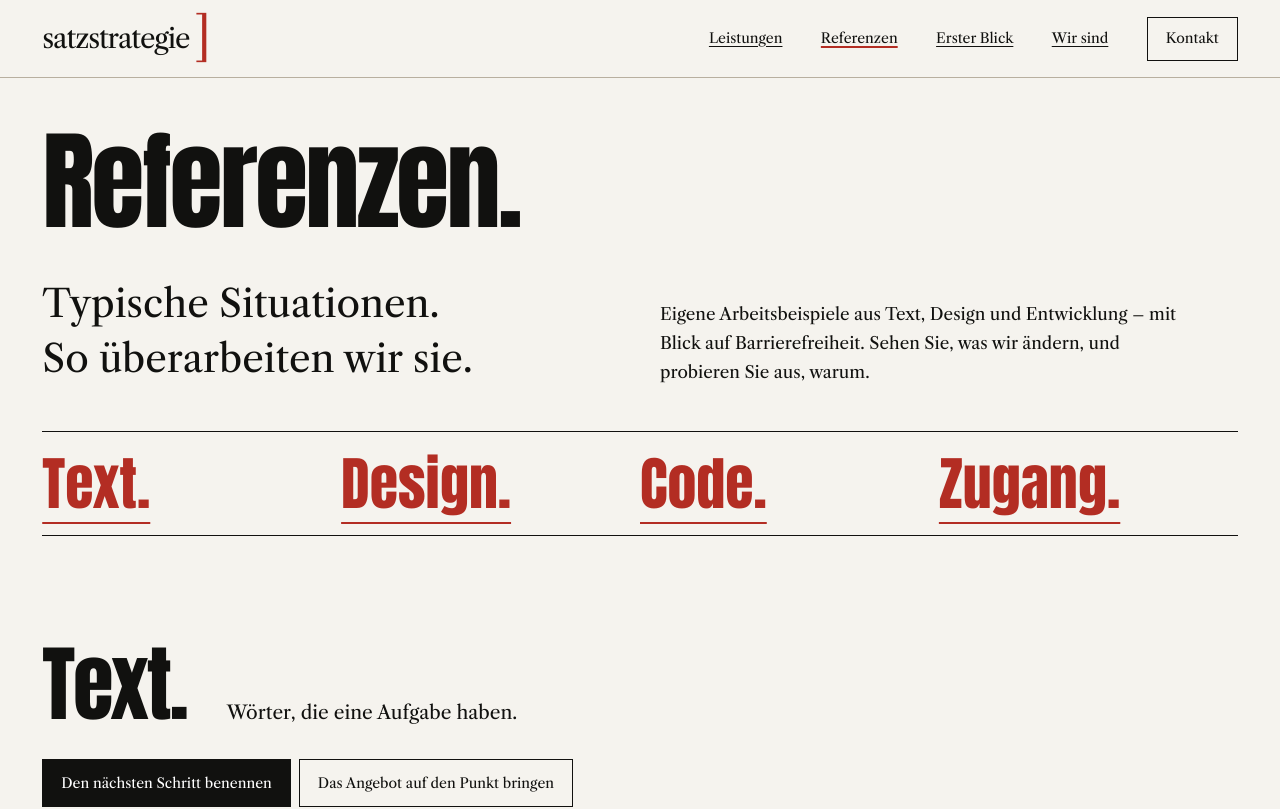
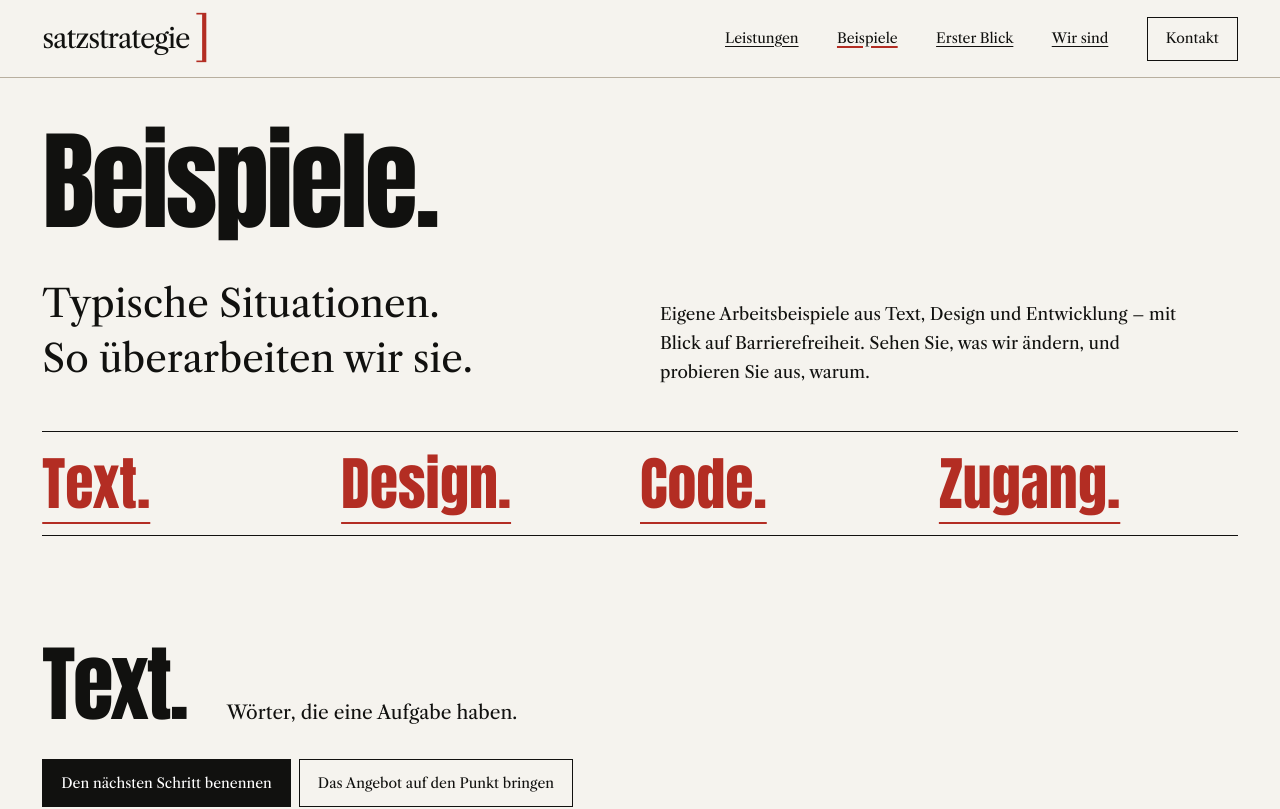
Before and after one commit to lillycontentcreatorwerkstatt-sudo/satzstrategie-webseite, a Next.js app in the folder webseiten-check/: page /referenzen in a window 1280 px wide. Shown: the top 809 px of the page. Built offline with nearby package versions, Linux system fonts and the light colour scheme.

Commit message:
Rename references page to Beispiele

```diff
--- a/webseiten-check/src/app/components/siteNavigation.ts
+++ b/webseiten-check/src/app/components/siteNavigation.ts
@@ -1,6 +1,6 @@
 export const siteNavigation = [
   { href: "/beratung", label: "Leistungen", number: "01" },
-  { href: "/referenzen", label: "Referenzen", number: "02" },
+  { href: "/referenzen", label: "Beispiele", number: "02" },
   { href: "/erster-blick", label: "Erster Blick", number: "03" },
   { href: "/wer-wir-sind", label: "Wir sind", number: "04" },
   { href: "/kontakt", label: "Kontakt", number: "05" },
--- a/webseiten-check/src/app/referenzen/page.tsx
+++ b/webseiten-check/src/app/referenzen/page.tsx
@@ -4,15 +4,15 @@ import StudioShell, { StudioNext } from '../components/StudioShell';
 import WorkExamples from './work-examples';
 import './referenzen.css';
 
-export const metadata = pageMetadata('/referenzen', 'Referenzen: Text, Design, Code und Zugang | Satzstrategie', 'Typische Situationen. Eigene Arbeitsbeispiele zeigen, wie Satzstrategie Texte, Gestaltung, Formulare und die Zugänglichkeit von Webseiten verbessert.');
+export const metadata = pageMetadata('/referenzen', 'Beispiele: Text, Design, Code und Zugang | Satzstrategie', 'Typische Situationen. Eigene Arbeitsbeispiele zeigen, wie Satzstrategie Texte, Gestaltung, Formulare und die Zugänglichkeit von Webseiten verbessert.');
 
 export default function ReferencesPage() {
   return <StudioShell active="/referenzen" flowFooter>
     <div className="work-page">
       <header className="work-intro">
-        <h1>Referenzen.</h1>
+        <h1>Beispiele.</h1>
         <div className="work-intro-copy"><p className="work-lead">Typische Situationen.<br />So überarbeiten wir sie.</p><p>Eigene Arbeitsbeispiele aus Text, Design und Entwicklung – mit Blick auf Barrierefreiheit. Sehen Sie, was wir ändern, und probieren Sie aus, warum.</p></div>
-        <nav className="work-index" aria-label="Bereiche der Referenzen"><a href="#text">Text.</a><a href="#design">Design.</a><a href="#code">Code.</a><a href="#zugang">Zugang.</a></nav>
+        <nav className="work-index" aria-label="Bereiche der Beispiele"><a href="#text">Text.</a><a href="#design">Design.</a><a href="#code">Code.</a><a href="#zugang">Zugang.</a></nav>
       </header>
       <WorkExamples />
       <aside className="work-method"><h2>Vom Beispiel<br />zu Ihrer Seite.</h2><div><p>Die Beispiele zeigen einzelne Entscheidungen. Was Ihre Webseite braucht, sehen wir uns im Zusammenhang an: die Texte, die Gestaltung und die Bedienung.</p><p>Eine vollständige Prüfung der Barrierefreiheit umfasst weitere Anforderungen. Die Beispiele orientieren sich an den W3C-Erläuterungen zu <a href="https://www.w3.org/WAI/WCAG22/Understanding/contrast-minimum.html">Textkontrast</a>, <a href="https://www.w3.org/WAI/WCAG22/Understanding/error-identification.html">Fehlermeldungen</a> und <a href="https://www.w3.org/WAI/WCAG22/Understanding/focus-visible.html">sichtbarem Tastaturfokus</a>.</p><Link href="/beratung">Unsere Leistungen ansehen</Link></div></aside>
```
